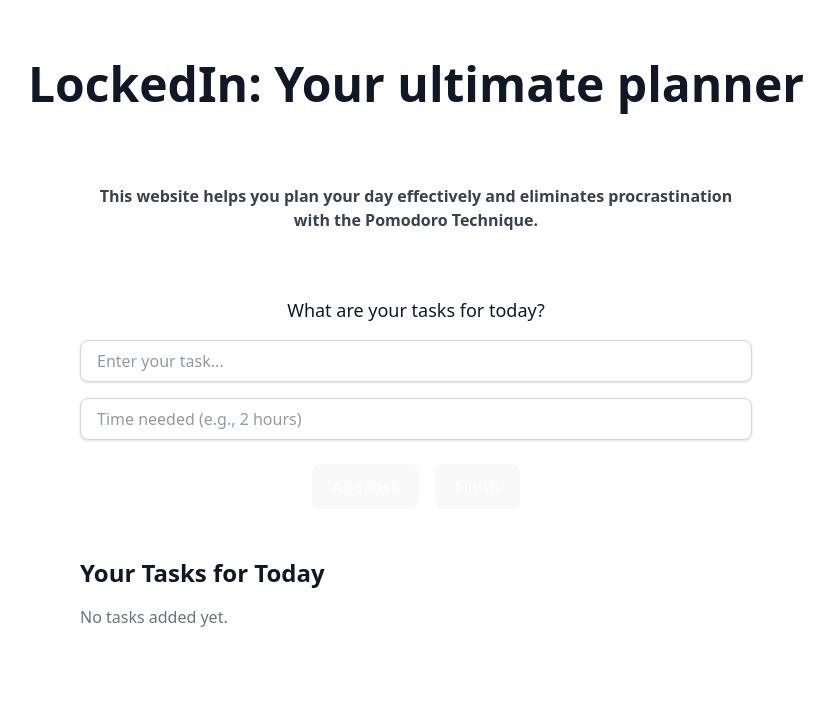
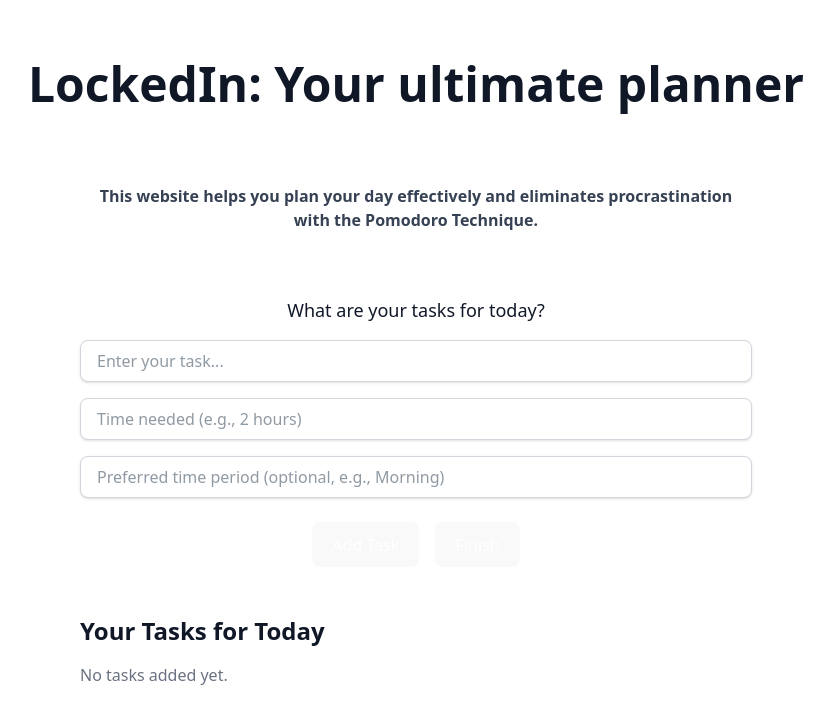
Before and after one commit to devmam999/lghacks-25, a React (Vite) app: page / in a window 1280 px wide. Shown: the top 724 px of the page, without its empty margins (224-1058 px from the left). Built offline with nearby package versions, Linux system fonts and the light colour scheme.

Commit message:
added optional time

```diff
--- a/src/pages/Homepage.jsx
+++ b/src/pages/Homepage.jsx
@@ -5,17 +5,20 @@ const Homepage = () => {
     const [task, setTask] = useState('');
     // State to manage the time input
     const [time, setTime] = useState('');
+    // State to manage the preferred time period input
+    const [preferredTime, setPreferredTime] = useState('');
     // State to store the list of tasks
     const [tasks, setTasks] = useState([]);
 
     // Function to handle adding a task
     const handleAddTask = () => {
         if (task.trim() && time.trim()) {
-            // Add the task to the list
-            setTasks([...tasks, { task, time }]);
+            // Add the task to the list, including the preferred time if provided
+            setTasks([...tasks, { task, time, preferredTime }]);
             // Clear the input fields
             setTask('');
             setTime('');
+            setPreferredTime('');
         } else {
             alert('Please enter both a task and the time needed!');
         }
@@ -26,7 +29,6 @@ const Homepage = () => {
         setTasks([]); // Clear all tasks
         alert('All tasks completed!');
     };
-
 
     return (
         <div className={`min-h-screen w-full`}>
@@ -63,16 +65,26 @@ const Homepage = () => {
                         type="text"
                         id="timeInput"
                         placeholder="Time needed (e.g., 2 hours)"
-                        className="w-full px-4 py-2 border border-gray-300 rounded-lg shadow-sm focus:outline-none focus:ring-2 focus:ring-blue-500 mb-6 bg-white dark:bg-gray-800 dark:border-gray-700 dark:text-white"
+                        className="w-full px-4 py-2 border border-gray-300 rounded-lg shadow-sm focus:outline-none focus:ring-2 focus:ring-blue-500 mb-4 bg-white dark:bg-gray-800 dark:border-gray-700 dark:text-white"
                         value={time}
                         onChange={(e) => setTime(e.target.value)}
+                    />
+
+                    {/* Preferred Time Input (Optional) */}
+                    <input
+                        type="text"
+                        id="preferredTimeInput"
+                        placeholder="Preferred time period (optional, e.g., Morning)"
+                        className="w-full px-4 py-2 border border-gray-300 rounded-lg shadow-sm focus:outline-none focus:ring-2 focus:ring-blue-500 mb-6 bg-white dark:bg-gray-800 dark:border-gray-700 dark:text-white"
+                        value={preferredTime}
+                        onChange={(e) => setPreferredTime(e.target.value)}
                     />
 
                     {/* Buttons */}
                     <div className="flex justify-center space-x-4">
                         {/* Add Task Button (Blue) */}
                         <button
-                            className="px-8 py-3 dark:bg-gray-500 text-white rounded-lg hover:bg-gray-600 focus:outline-none focus:ring-2 focus:ring-blue-500 transition-all duration-300 hover:scale-105"
+                            className="px-8 py-3 bg-blue-500 text-white rounded-lg hover:bg-blue-600 focus:outline-none focus:ring-2 focus:ring-blue-500 transition-all duration-300 hover:scale-105"
                             onClick={handleAddTask}
                         >
                             Add Task
@@ -80,7 +92,7 @@ const Homepage = () => {
 
                         {/* Finish Button (Green) */}
                         <button
-                            className="px-8 py-3 dark:bg-gray-500 text-white rounded-lg hover:bg-gray-600 focus:outline-none focus:ring-2 focus:ring-green-500 transition-all duration-300 hover:scale-105"
+                            className="px-8 py-3 bg-green-500 text-white rounded-lg hover:bg-green-600 focus:outline-none focus:ring-2 focus:ring-green-500 transition-all duration-300 hover:scale-105"
                             onClick={handleFinish}
                         >
                             Finish
@@ -96,6 +108,9 @@ const Homepage = () => {
                             {tasks.map((taskItem, index) => (
                                 <li key={index} className="p-4 rounded-lg shadow-sm bg-gray-50 dark:bg-gray-800 dark:text-white">
                                     <span className="font-semibold">{taskItem.task}</span> - <span className="text-gray-600 dark:text-gray-400">{taskItem.time}</span>
+                                    {taskItem.preferredTime && (
+                                        <span className="text-gray-600 dark:text-gray-400"> (Preferred: {taskItem.preferredTime})</span>
+                                    )}
                                 </li>
                             ))}
                         </ul>
```
